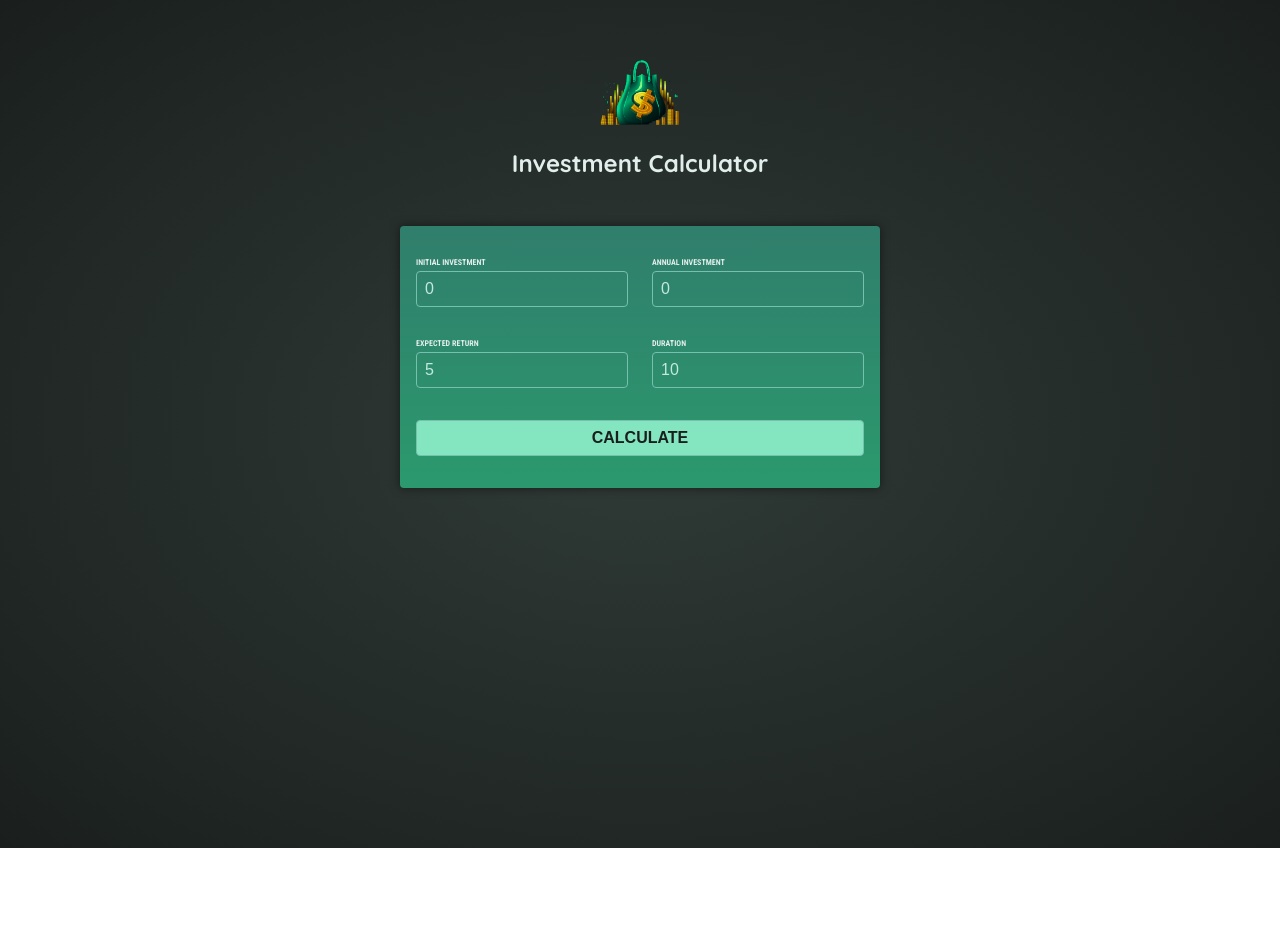
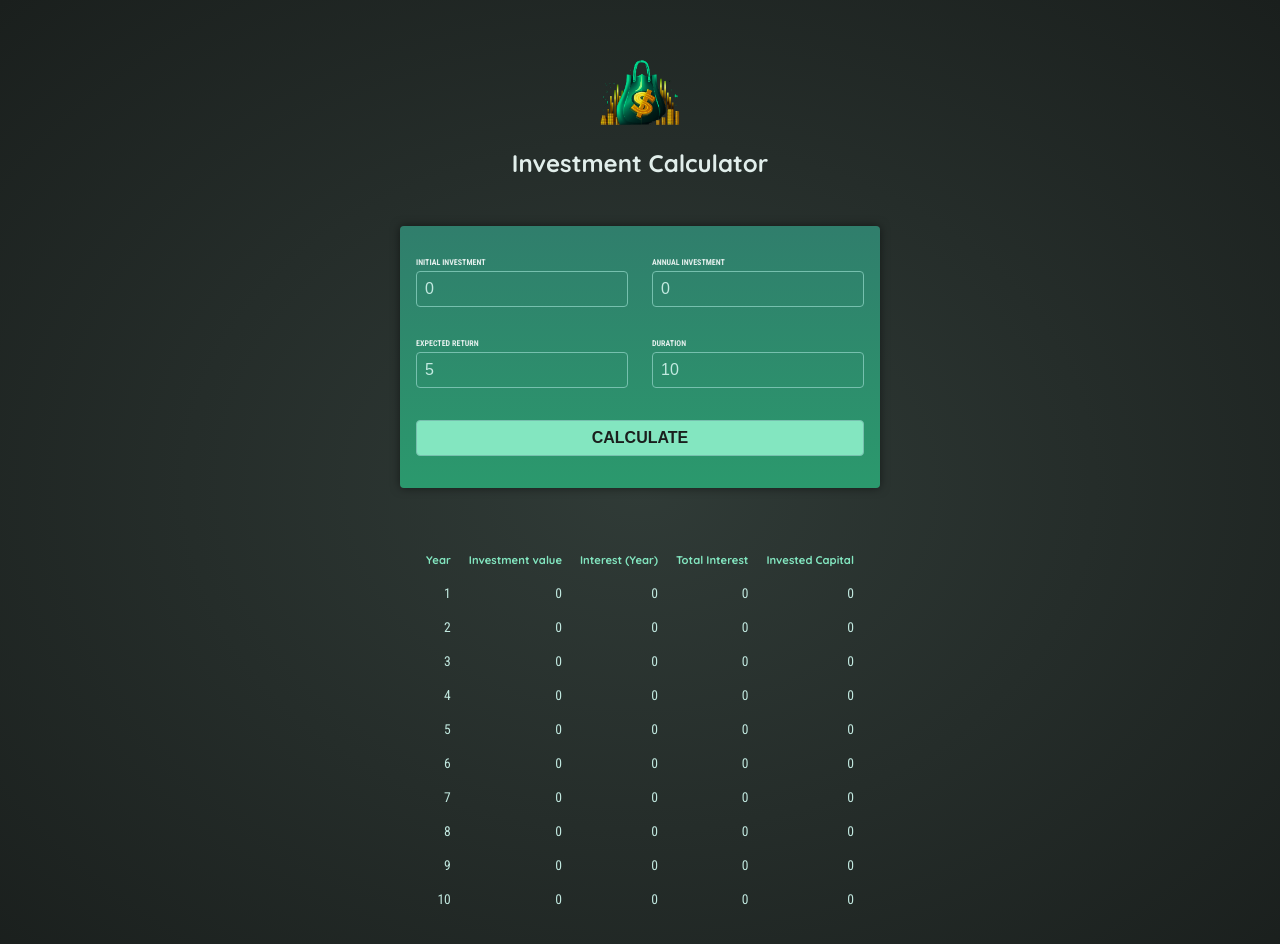
Before and after one commit to kesia-feitosa/investment-calculator, an Angular app: page / in a window 1280 px wide. Both pictures are taken after a click on the button "CALCULATE". Shown: the top 944 px of the page. Before the commit the page ends 848 px from the top, so only its background shows below. Built offline with nearby package versions, Linux system fonts and the light colour scheme.

Commit message:
show investments result on page

```diff
--- a/src/app/app.component.html
+++ b/src/app/app.component.html
@@ -1,2 +1,3 @@
 <app-header></app-header>
 <app-user-input (calculate)="onCalculateInvestmentResults($event)"></app-user-input>
+<app-investment-results [results]="resultsData"/>
--- a/src/app/app.component.ts
+++ b/src/app/app.component.ts
@@ -2,14 +2,23 @@
 import { HeaderComponent } from './header/header.component';
 import { UserInputComponent } from "./user-input/user-input.component";
 import type { InvestmentInput } from './user-input/investment-input.model';
+import { InvestmentResultsComponent } from "./investment-results/investment-results.component";
 
 @Component({
   selector: 'app-root',
   standalone: true,
-  imports: [HeaderComponent, UserInputComponent],
+  imports: [HeaderComponent, UserInputComponent, InvestmentResultsComponent],
   templateUrl: './app.component.html',
 })
 export class AppComponent {
+  resultsData?: {
+      year: number,
+      interest: number,
+      valueEndOfYear: number,
+      annualInvestment: number,
+      totalInterest: number,
+      totalAmountInvested: number
+    }[];
 
   onCalculateInvestmentResults(data: InvestmentInput) {
     const {initialInvestment, annualInvestment, expectedReturn, duration} = data;
@@ -32,6 +41,6 @@
       });
     }
 
-    console.log(annualData);
+    this.resultsData = annualData;
   }
 }
--- /dev/null
+++ b/src/app/investment-results/investment-results.component.css
@@ -0,0 +1,19 @@
+table {
+    max-width: 50rem;
+    margin: 2rem auto;
+    padding: 1rem;
+    table-layout: fixed;
+    border-spacing: 1rem;
+    text-align: right;
+  }
+
+  table thead {
+    font-size: 0.7rem;
+    color: #83e6c0;
+  }
+
+  table tbody {
+    font-family: "Roboto Condensed", sans-serif;
+    font-size: 0.85rem;
+    color: #c2e9e0;
+  }
--- /dev/null
+++ b/src/app/investment-results/investment-results.component.html
@@ -0,0 +1,29 @@
+
+<!--<p *ngIf="!results">Please enter some values and press "Calculate"</p>-->
+<!--NEW IF-->
+@if (!results) {
+    <p class="center">Please enter some values and press "Calculate"</p>\
+} @else {
+    <table>
+        <thead>
+            <tr>
+                <th>Year</th>
+                <th>Investment value</th>
+                <th>Interest (Year)</th>
+                <th>Total Interest</th>
+                <th>Invested Capital</th>
+            </tr>
+        </thead>
+        <tbody>
+            @for (result of results; track result.year) {
+                <tr>
+                    <td>{{ result.year }}</td>
+                    <td>{{ result.valueEndOfYear }}</td>
+                    <td>{{ result.interest }}</td>
+                    <td>{{ result.totalInterest }}</td>
+                    <td>{{ result.totalAmountInvested }}</td>
+                </tr>
+            }
+        </tbody>
+    </table>
+}
```
Also changed, not shown: src/app/investment-results/investment-results.component.ts (added, +21 -0 lines).
